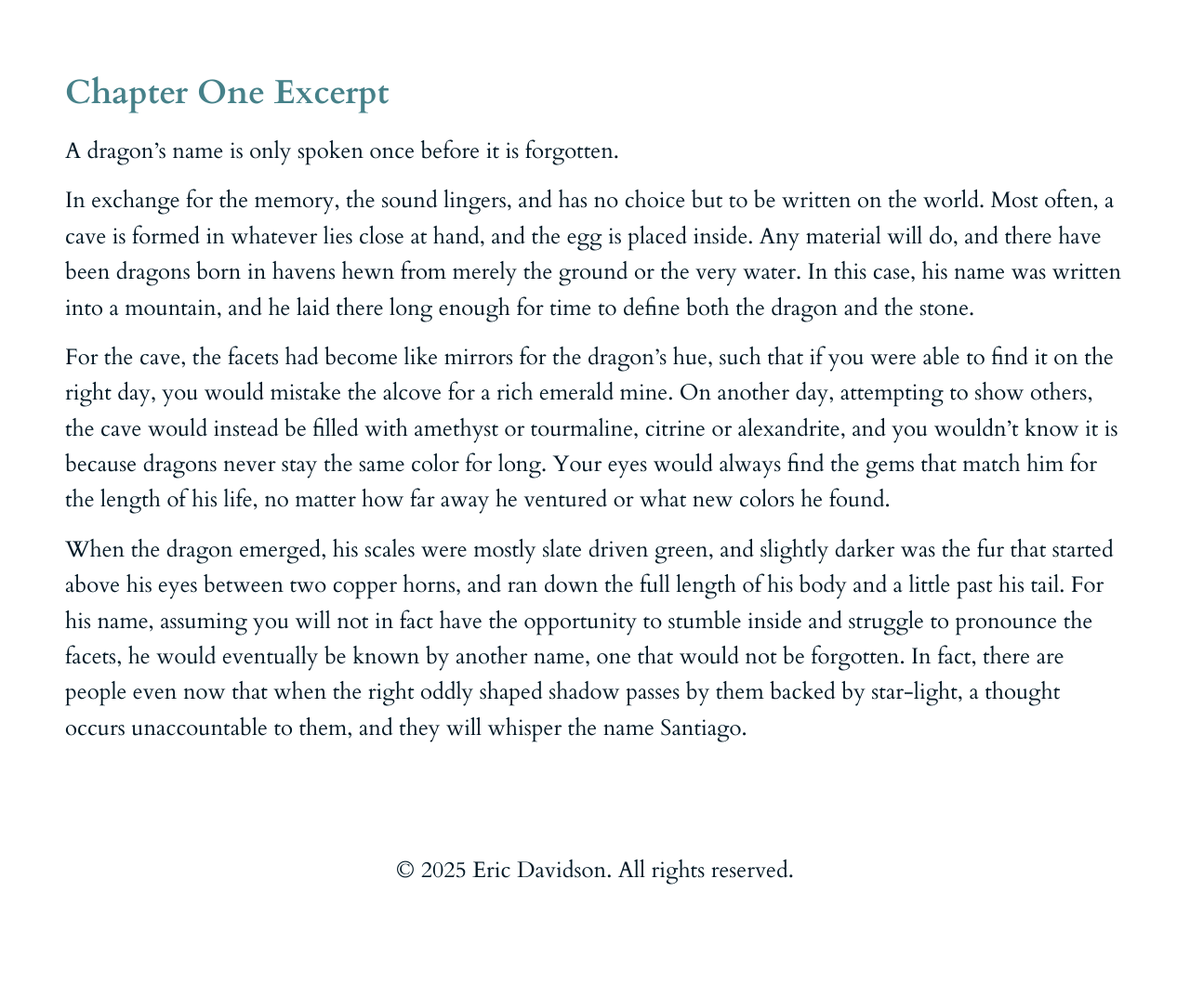
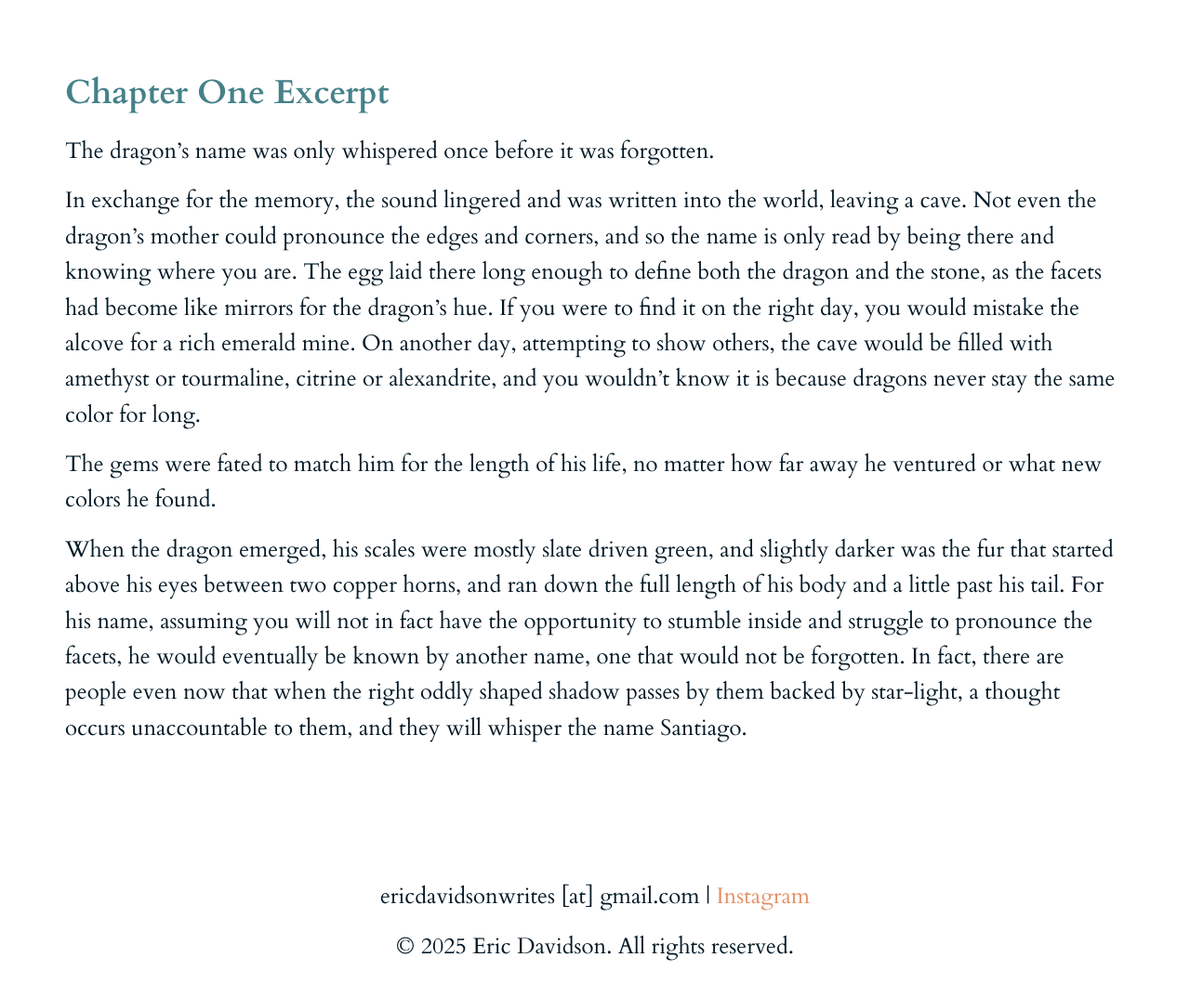
Before and after one commit to erdavids/ericdavidsonwrites, a plain HTML site: page seven-wishes.html in a window 1280 px wide. Shown: the part 2700-3773 px from the top of the page at 93% size. Before the commit the page ends 3667 px from the top, so only its background shows below. Drawn offline with Linux system fonts and the light colour scheme; a web font is replaced by a local one.

Commit message:
updates to styling

```diff
--- a/seven-wishes.html
+++ b/seven-wishes.html
@@ -62,9 +62,9 @@
             </div> -->
         <div class="text">
             <h2 class="green">Chapter One Excerpt</h2>
-            <p>A dragon’s name is only spoken once before it is forgotten.</p>
-<p>In exchange for the memory, the sound lingers, and has no choice but to be written on the world. Most often, a cave is formed in whatever lies close at hand, and the egg is placed inside. Any material will do, and there have been dragons born in havens hewn from merely the ground or the very water. In this case, his name was written into a mountain, and he laid there long enough for time to define both the dragon and the stone.</p>
-<p>For the cave, the facets had become like mirrors for the dragon’s hue, such that if you were able to find it on the right day, you would mistake the alcove for a rich emerald mine. On another day, attempting to show others, the cave would instead be filled with amethyst or tourmaline, citrine or alexandrite, and you wouldn’t know it is because dragons never stay the same color for long. Your eyes would always find the gems that match him for the length of his life, no matter how far away he ventured or what new colors he found.</p>
+            <p>The dragon’s name was only whispered once before it was forgotten.</p>
+<p>In exchange for the memory, the sound lingered and was written into the world, leaving a cave. Not even the dragon’s mother could pronounce the edges and corners, and so the name is only read by being there and knowing where you are. The egg laid there long enough to define both the dragon and the stone, as the facets had become like mirrors for the dragon’s hue. If you were to find it on the right day, you would mistake the alcove for a rich emerald mine. On another day, attempting to show others, the cave would be filled with amethyst or tourmaline, citrine or alexandrite, and you wouldn’t know it is because dragons never stay the same color for long.</p>
+<p>The gems were fated to match him for the length of his life, no matter how far away he ventured or what new colors he found.</p>
 <p>When the dragon emerged, his scales were mostly slate driven green, and slightly darker was the fur that started above his eyes between two copper horns, and ran down the full length of his body and a little past his tail. For his name, assuming you will not in fact have the opportunity to stumble inside and struggle to pronounce the facets, he would eventually be known by another name, one that would not be forgotten. In fact, there are people even now that when the right oddly shaped shadow passes by them backed by star-light, a thought occurs unaccountable to them, and they will whisper the name Santiago.</p>
 
         </div>
@@ -84,6 +84,7 @@
         </div> -->
     </main>
     <footer>
+        <p>ericdavidsonwrites [at] gmail.com | <a target="_blank" class="orange-link" href="https://www.instagram.com/ericdavidsonwrites/">Instagram</a></p>
         <p>&copy; 2025 Eric Davidson. All rights reserved.</p>
     </footer>
 </body>
--- a/styles.css
+++ b/styles.css
@@ -78,7 +78,8 @@ footer {
     color: #031926;
     text-align: center;
     padding: 10px 0;
-    margin-top: 20px;
+    margin-top: 2rem;
+    margin-bottom: 2rem;
 }
 
 .content {
```
Also changed, not shown: about.html (+1 -0 lines).
